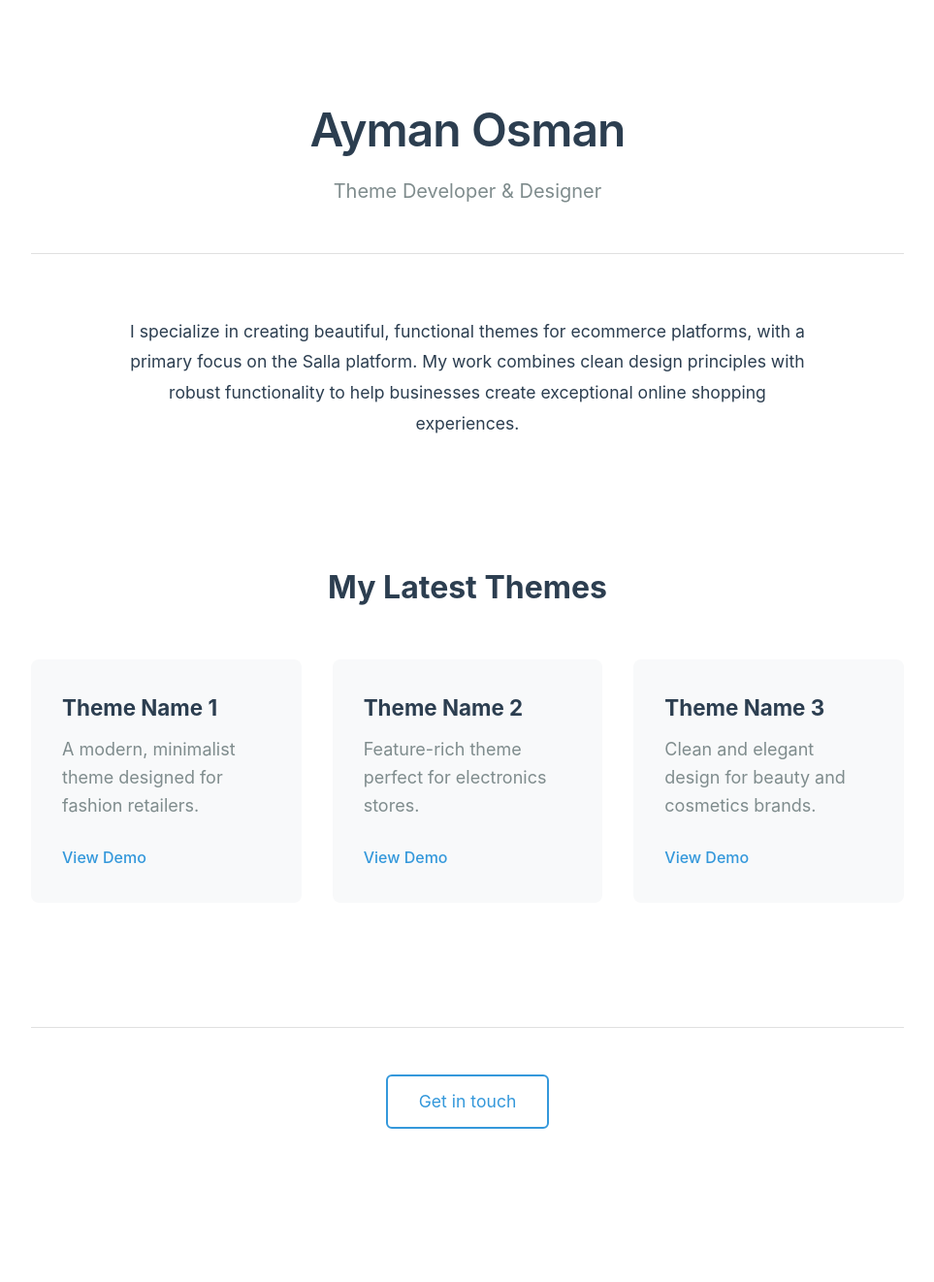
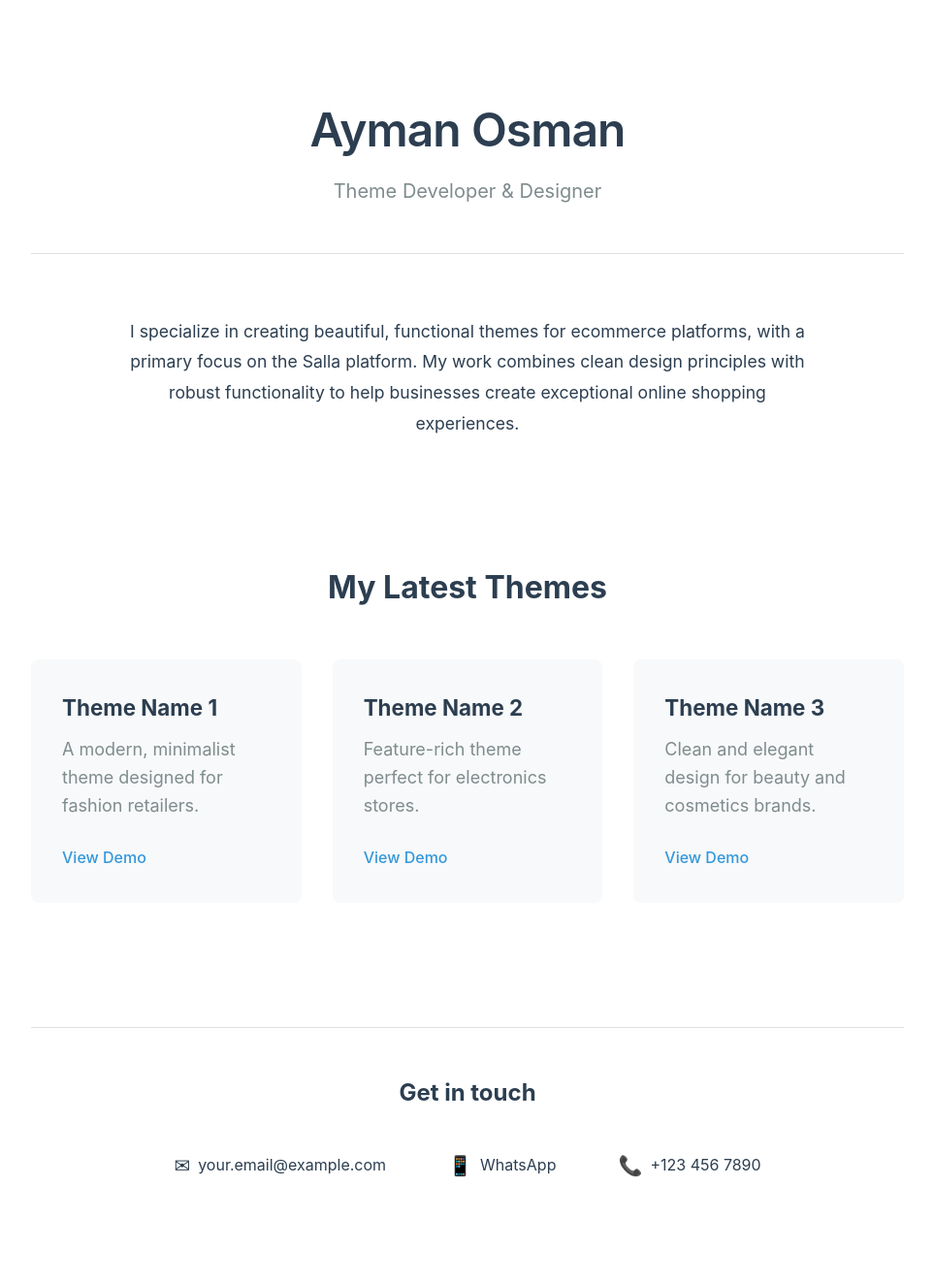
Before and after one commit to aymanc-137/aymanc-137.github.io, a Jekyll site: the page built from index.html, in a window 1280 px wide. Shown: the whole page at 97% size, without its empty margins (158-1121 px from the left). Built offline with Jekyll 4.4.1, drawn with Linux system fonts in a browser that asks for light colours; before the commit the page ends 1260 px from its top, so only the background shows below that.

Commit message:
Revamp contact section: replaced link with a header and added detailed contact information including email, WhatsApp, and phone options. Updated CSS for improved layout and styling of contact items.

```diff
--- a/assets/css/style.css
+++ b/assets/css/style.css
@@ -133,21 +133,38 @@ main {
   border-top: 1px solid #e0e0e0;
 }
 
-.contact-link {
-  display: inline-block;
-  color: var(--accent-color);
+.contact-footer h3 {
+  font-size: 1.5rem;
+  margin-bottom: 2rem;
+  color: var(--text-color);
+}
+
+.contact-info {
+  display: flex;
+  justify-content: center;
+  gap: 2rem;
+  flex-wrap: wrap;
+}
+
+.contact-item {
+  display: flex;
+  align-items: center;
+  gap: 0.5rem;
+  color: var(--text-color);
   text-decoration: none;
-  font-size: 1.1rem;
-  padding: 0.75rem 2rem;
-  border: 2px solid var(--accent-color);
+  font-size: 1rem;
+  padding: 0.5rem 1rem;
   border-radius: 6px;
   transition: all 0.3s ease;
 }
 
-.contact-link:hover {
-  background-color: var(--accent-color);
-  color: white;
-  transform: translateY(-2px);
+.contact-item:hover {
+  color: var(--accent-color);
+  background-color: #f8f9fa;
+}
+
+.contact-item .icon {
+  font-size: 1.25rem;
 }
 
 /* Contact Page Styles */
@@ -231,6 +248,12 @@ main {
     grid-template-columns: 1fr;
   }
 
+  .contact-info {
+    flex-direction: column;
+    gap: 1rem;
+    align-items: center;
+  }
+
   .contact-container h1 {
     font-size: 2rem;
   }
--- a/index.html
+++ b/index.html
@@ -34,6 +34,20 @@ layout: default
   </section>
 
   <footer class="contact-footer">
-    <a href="/contact" class="contact-link">Get in touch</a>
+    <h3>Get in touch</h3>
+    <div class="contact-info">
+      <a href="mailto:your.email@example.com" class="contact-item">
+        <span class="icon">✉</span>
+        <span>your.email@example.com</span>
+      </a>
+      <a href="https://wa.me/1234567890" class="contact-item" target="_blank">
+        <span class="icon">📱</span>
+        <span>WhatsApp</span>
+      </a>
+      <a href="tel:+1234567890" class="contact-item">
+        <span class="icon">📞</span>
+        <span>+123 456 7890</span>
+      </a>
+    </div>
   </footer>
 </div>
```
